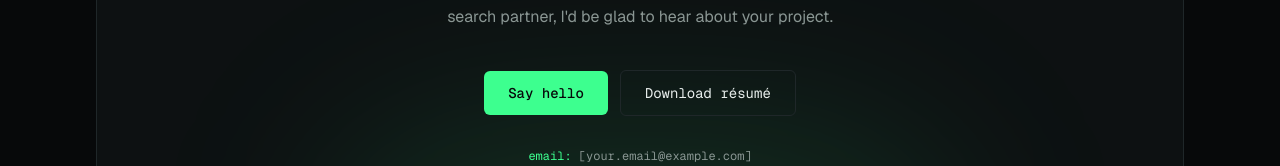
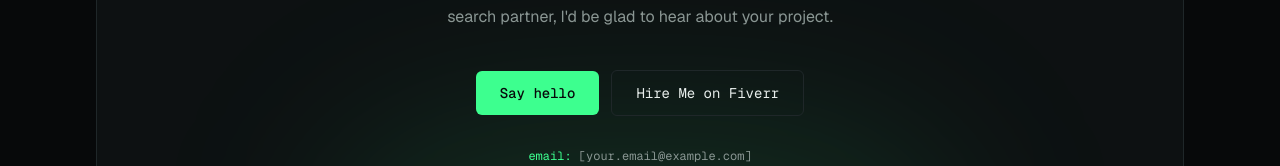
Before and after one commit to asadnaeem280/asad-naeem-portfolio, a Next.js app: page / in a window 1280 px wide. Shown: the part 6151-6317 px from the top of the page. Built offline with nearby package versions, Linux system fonts and the light colour scheme.

Commit message:
Update contact.tsx

```diff
--- a/app/components/sections/contact.tsx
+++ b/app/components/sections/contact.tsx
@@ -37,7 +37,7 @@ export function Contact() {
               href={profile.resumeUrl}
               className="rounded-md border border-border px-6 py-3 font-mono text-sm text-foreground transition-colors hover:border-accent/60 hover:text-accent"
             >
-              Download résumé
+              Hire Me on Fiverr
             </a>
           </div>
           <p className="relative mt-8 font-mono text-xs text-muted">
```
